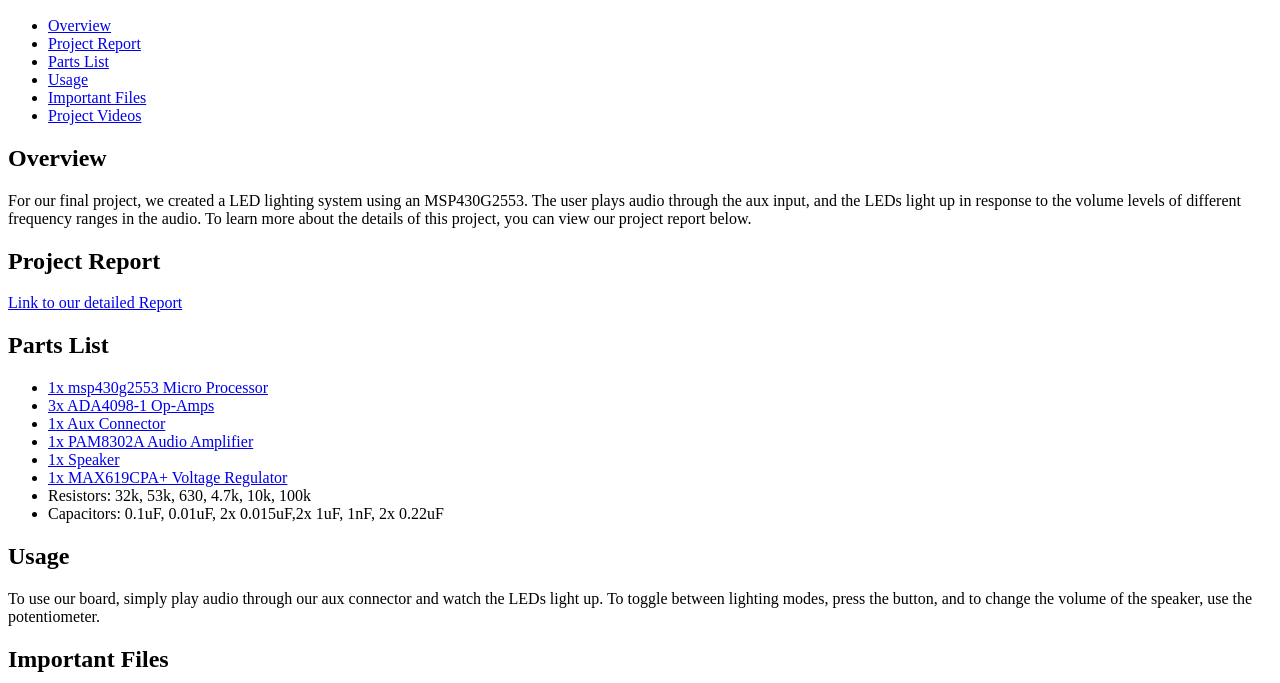
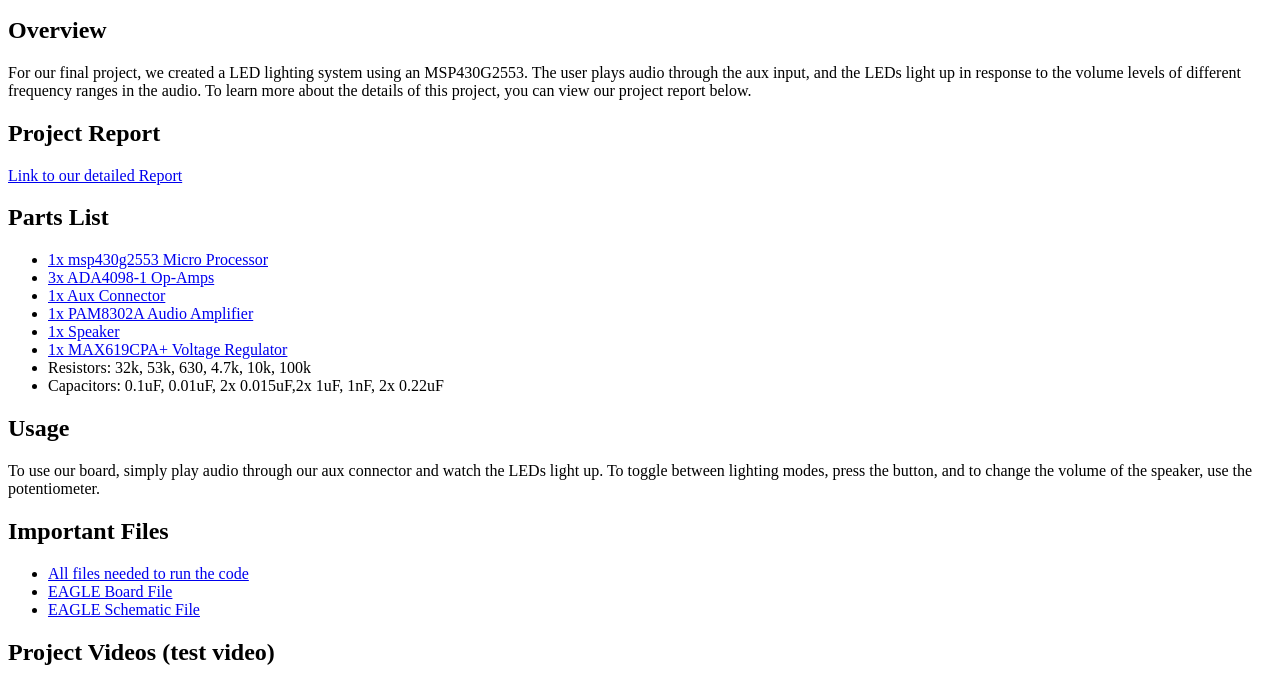
Before and after one commit to pbh2/ELEC327-Final-Project, a plain HTML site: page index.html in a window 1280 px wide. Shown: the part 110-793 px from the top of the page. Drawn offline with Linux system fonts and the light colour scheme.

Commit message:
Update index.html

```diff
--- a/index.html
+++ b/index.html
@@ -9,16 +9,6 @@
     <header>
       <h1>ELEC 327 Final Project</h1>
       <h2>By John Reko, Peter Humphreys, and Sean Hamilton</h2>
-      <nav>
-        <ul>
-          <li><a href="#overview">Overview</a></li>
-          <li><a href="#report">Project Report</a></li>
-          <li><a href="#parts">Parts List</a></li>
-          <li><a href="#usage">Usage</a></li>
-          <li><a href="#files">Important Files</a></li>
-          <li><a href="videos">Project Videos</a></li>
-        </ul>
-      </nav>
     </header>
 
     <main>
```
